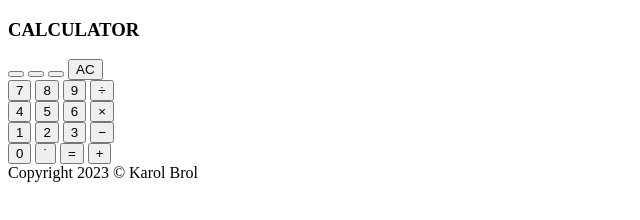
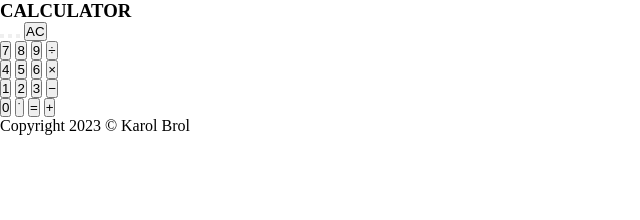
Before and after one commit to karolbrol/odin-calculator, a plain HTML site: page index.html in a window 1280 px wide. Shown: the whole page, without its empty margins (0-640 px from the left). Drawn offline with Linux system fonts and the light colour scheme.

Commit message:
Add stylesheet

```diff
--- a/index.html
+++ b/index.html
@@ -4,6 +4,7 @@
     <meta charset="UTF-8">
     <meta name="viewport" content="width=device-width, initial-scale=1.0">
     <title>Odin Calculator</title>
+    <link rel="stylesheet" href="./style.css">
 </head>
 <body>
     <header>
--- /dev/null
+++ b/style.css
@@ -0,0 +1,5 @@
+*, *::before, *::after {
+    box-sizing: border-box;
+    padding: 0;
+    margin: 0;
+}
```
